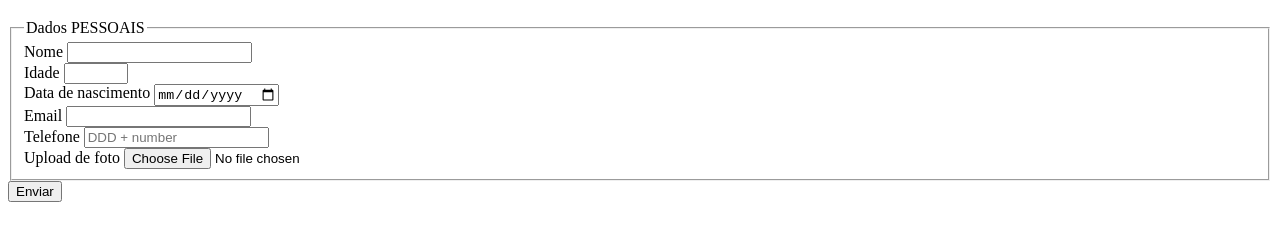
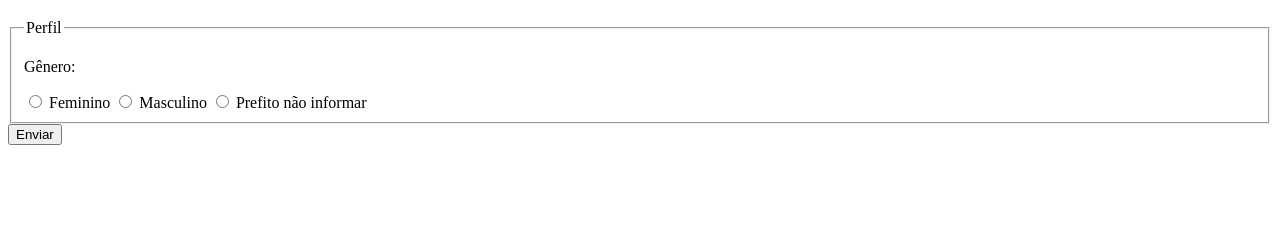
Before and after one commit to enzo-piazentin/pesquisa-culturama, a plain HTML site: page index.html in a window 1280 px wide. Shown: the part 61-302 px from the top of the page. Drawn offline with Linux system fonts and the light colour scheme.

Commit message:
Adiciona opoes de genero

```diff
--- a/index.html
+++ b/index.html
@@ -12,8 +12,8 @@
 
     <section>
         <form action="" method="get">
-            <fieldset>
-                <!-- DADOS PESSOAIS -->
+            <!-- <fieldset>
+                DADOS PESSOAIS
 
                 <legend>Dados PESSOAIS</legend>
                 <label for="userName">Nome</label>
@@ -45,6 +45,20 @@
                 <input type="file" accept="image/*" name="userImage">
 
                 <br>
+            </fieldset> -->
+
+            <fieldset>
+                <legend>Perfil</legend>
+
+                <p>Gênero:</p>
+                <input type="radio" name="userGender" value="Feminino">
+                <label for="userGender">Feminino</label>
+
+                <input type="radio" name="userGender" value="Masculino">
+                <label for="userGender">Masculino</label>
+
+                <input type="radio" name="userGender" value="Prefito não informar">
+                <label for="userGender">Prefito não informar</label>
             </fieldset>
 
             <button type="submit">Enviar</button>
```
